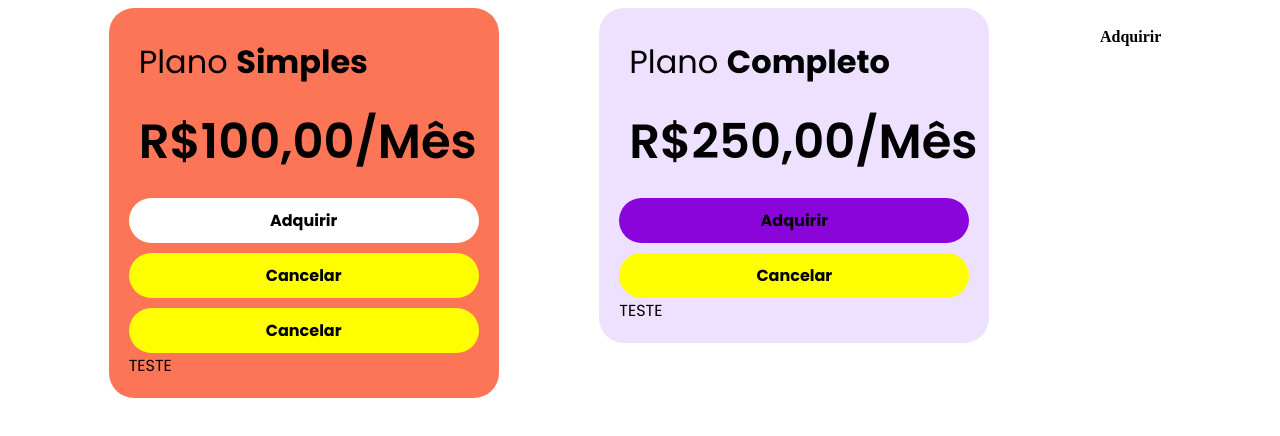
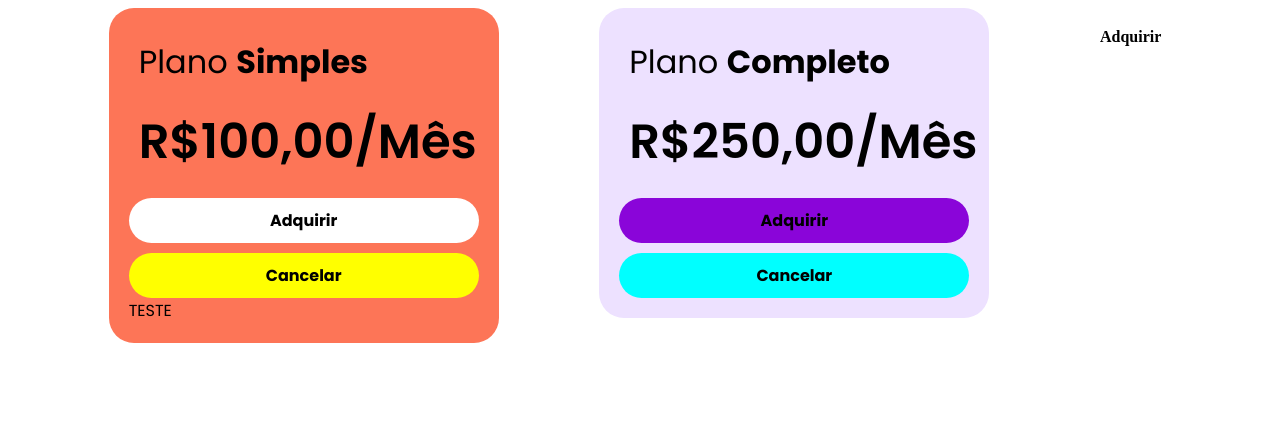
Before and after one commit to ViniciusFillos/LearningAngular, an Angular app in the folder project01/: page / in a window 1280 px wide. Shown: the top 436 px of the page. Built offline with nearby package versions, Linux system fonts and the light colour scheme.

Commit message:
utilizando o seletor ':host'

```diff
--- a/project01/src/app/card-roxo/card-roxo.component.html
+++ b/project01/src/app/card-roxo/card-roxo.component.html
@@ -3,6 +3,4 @@
     <div class="card__price card__item">R$250,00/Mês</div>
     <app-card-roxo-button></app-card-roxo-button>
     <app-card-button-cancel></app-card-button-cancel>
-
-    <div class="card-button-cancel">TESTE</div>
 </div>
--- a/project01/src/app/card/card.component.html
+++ b/project01/src/app/card/card.component.html
@@ -3,7 +3,6 @@
     <div class="card__price card__item">R${{ plano.infos?.preco }},00/Mês</div>
     <app-card-button></app-card-button>
     <app-card-button-cancel></app-card-button-cancel>
-    <app-card-button-cancel></app-card-button-cancel>
 
     <div class="card-button-cancel">TESTE</div>
 </div>
--- a/project01/src/app/card/card.component.scss
+++ b/project01/src/app/card/card.component.scss
@@ -21,6 +21,6 @@
     }
 }
 
-::ng-deep app-card-button-cancel .card-button-cancel{
-    background-color: #ffff00 !important;
+:host ::ng-deep app-card-button-cancel .card-button-cancel {
+    background-color: yellow !important;
 }
```
